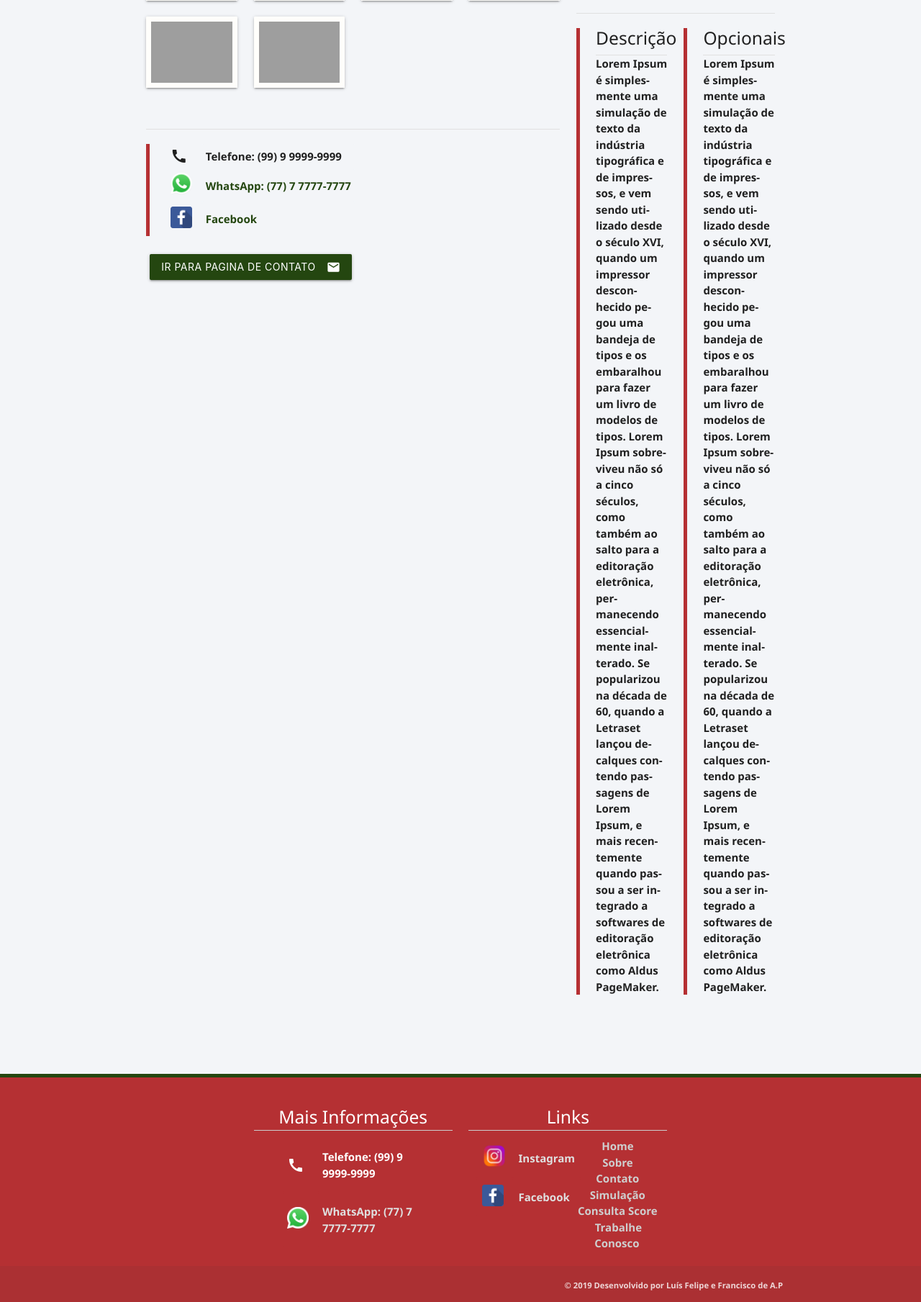
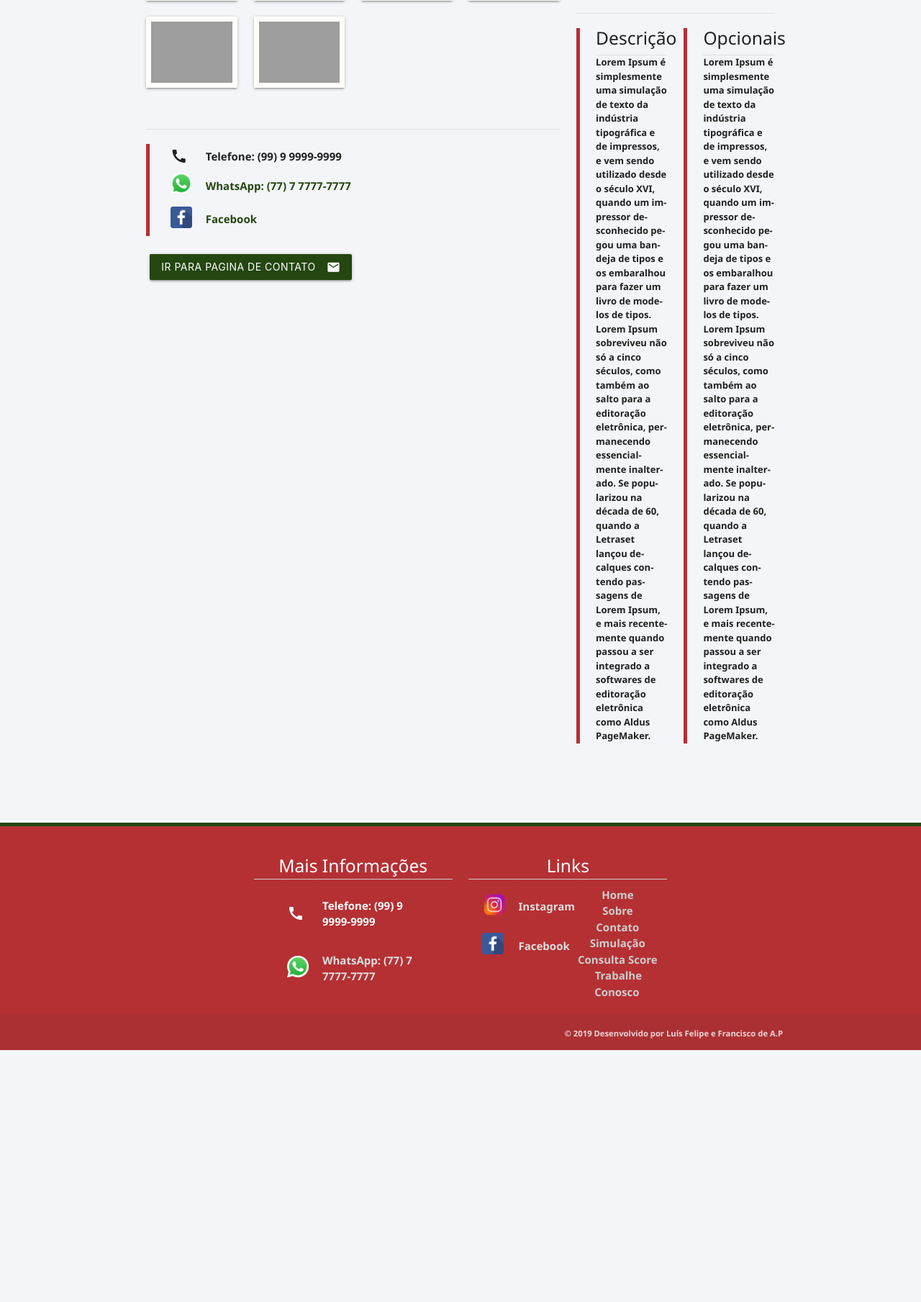
Before and after one commit to NFDeap/todesco, a Laravel app: page /carro/3 in a window 1280 px wide. Shown: the part 1057-2866 px from the top of the page at 72% size. After the commit the page ends 2516 px from the top, so only its background shows below. Run offline with Laravel 8, Linux system fonts and the light colour scheme; data comes from the database, SQL or seed files in the repository; both versions use the stored data as it was after the commit; settings files or empty folders that the repository lacks are supplied; grey boxes are pictures that could not be loaded.

Commit message:
correcao post

```diff
--- a/blog/public/css/style.css
+++ b/blog/public/css/style.css
@@ -233,6 +233,10 @@ ul.pagination li.disabled {
   margin: 5px;
 }
 
+.btn1{
+
+}
+
 /*
 
 .btn:link, .btn:visited, .btn:active, .btn:hover {
@@ -452,3 +456,10 @@ tbody tr td{
 .alink{
   color:#244610;
 }
+
+
+
+
+.desc-post{
+  font-size: small;
+}
--- a/blog/resources/views/admin/carros/_form.blade.php
+++ b/blog/resources/views/admin/carros/_form.blade.php
@@ -86,12 +86,12 @@
 </div>
 
 <div class="input-field">
-    <textarea rows="4" cols="50" name="descricao" id="textarea1" class="materialize-textarea" required maxlength="1500">{{ (isset($registro->descricao) ? $registro->descricao : '') }}</textarea>
+    <textarea rows="4" cols="50" name="descricao" id="textarea1" class="materialize-textarea" required maxlength="600">{{ (isset($registro->descricao) ? $registro->descricao : '') }}</textarea>
     <label>Descrição: </label>
 </div>
 
 <div class="input-field">
-    <textarea rows="4" cols="50" name="opcionais" id="textarea2" class="materialize-textarea" required maxlength="1500">{{ (isset($registro->opcionais) ? $registro->opcionais : '') }}</textarea>
+    <textarea rows="4" cols="50" name="opcionais" id="textarea2" class="materialize-textarea" required maxlength="600">{{ (isset($registro->opcionais) ? $registro->opcionais : '') }}</textarea>
     <label>Opcionais: </label>
 </div>
 
--- a/blog/resources/views/site/carro.blade.php
+++ b/blog/resources/views/site/carro.blade.php
@@ -175,14 +175,14 @@
                         <blockquote>
                             <h5>Descrição</h5>
                             <div class="divider"></div>
-                            <p>{{ $carro->descricao }}</p>
+                            <p class="desc-post">{{ $carro->descricao }}</p>
                         </blockquote>
                         </div>
                         <div class="col m6">
                         <blockquote>
                             <h5>Opcionais</h5>
                             <div class="divider"></div>
-                            <p>{{ $carro->opcionais }}</p>
+                            <p class="desc-post">{{ $carro->opcionais }}</p>
                         </blockquote>
                         </div>
                     </div>
```
Also changed, not shown: blog/database/database.sqlite.
